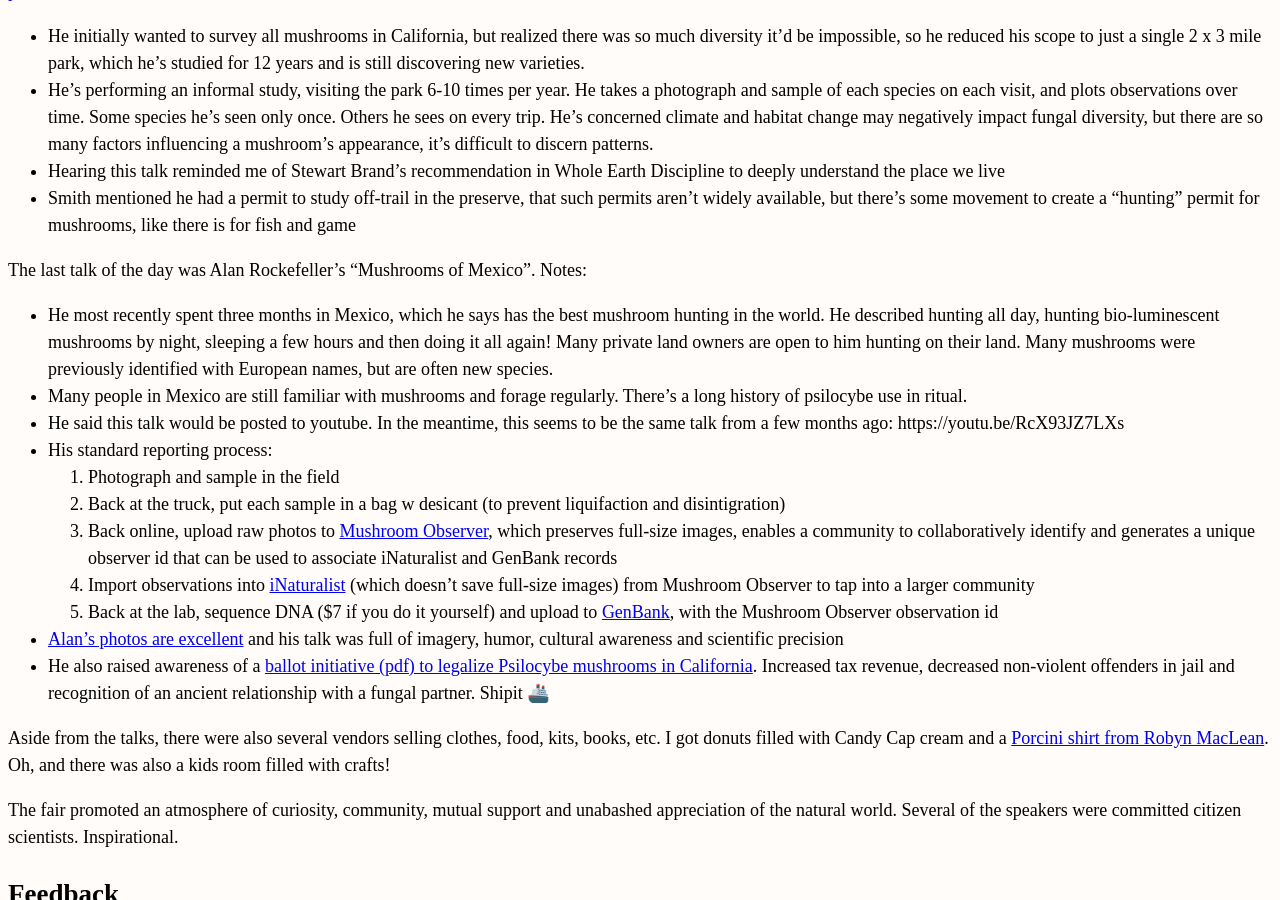
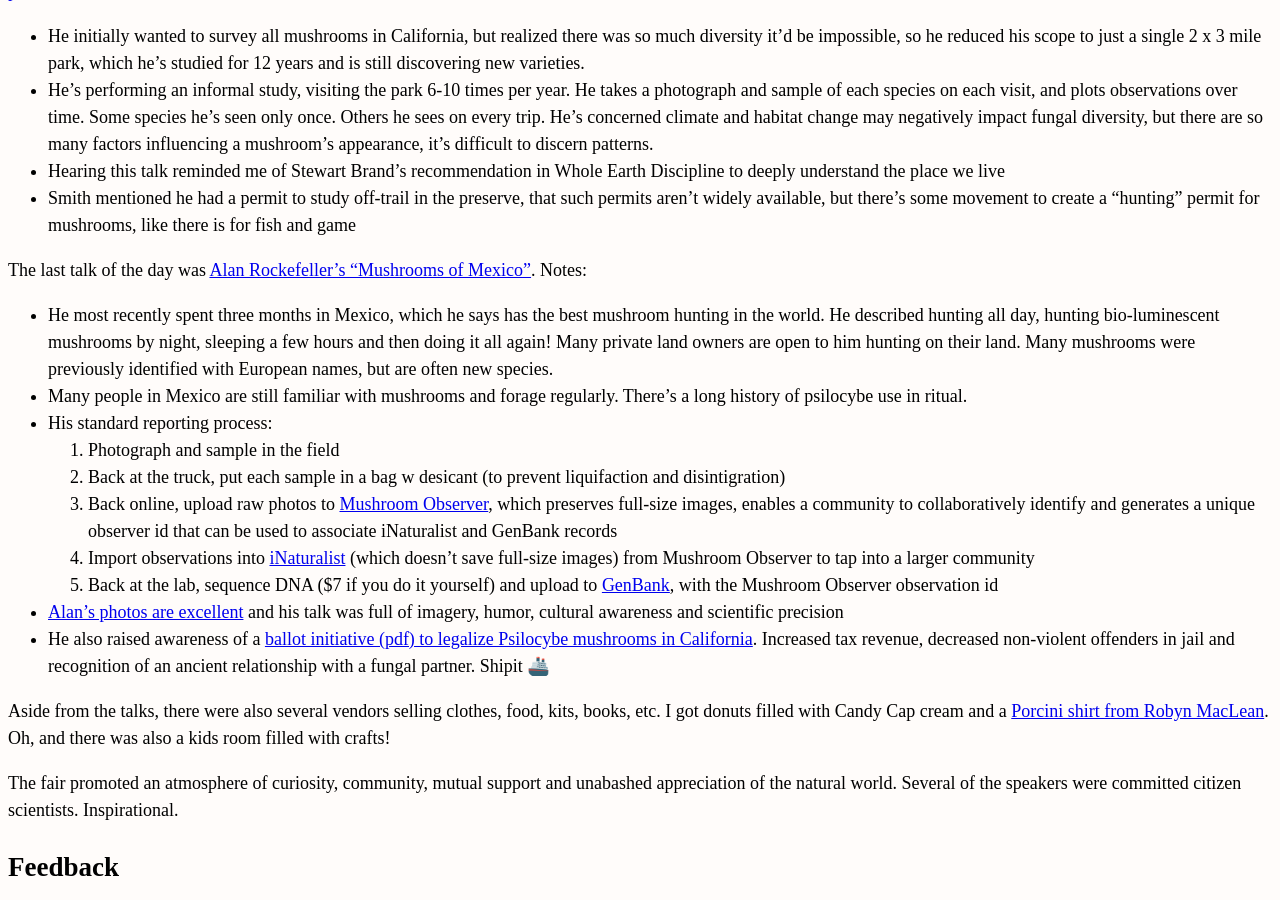
Before and after one commit to erikeldridge/erikeldridge.github.com, a Jekyll site: the page built from _posts/2018-01-15-santa-cruz-fungus-fair-2018.md, in a window 1280 px wide and 900 px high, scrolled down 1107 px. Built offline with Jekyll 4.4.1, drawn with Linux system fonts in a browser that asks for light colours; nearby versions of some CDN libraries.

Commit message:
Update from Forestry.io - 2018-01-15-santa-cruz-fungus-fair-2018.md

```diff
--- a/_posts/2018-01-15-santa-cruz-fungus-fair-2018.md
+++ b/_posts/2018-01-15-santa-cruz-fungus-fair-2018.md
@@ -52,11 +52,10 @@
 * Hearing this talk reminded me of Stewart Brand's recommendation in Whole Earth Discipline to deeply understand the place we live
 * Smith mentioned he had a permit to study off-trail in the preserve, that such permits aren't widely available, but there's some movement to create a "hunting" permit for mushrooms, like there is for fish and game
 
-The last talk of the day was Alan Rockefeller's "Mushrooms of Mexico". Notes:
+The last talk of the day was [Alan Rockefeller's "Mushrooms of Mexico"](https://www.youtube.com/watch?v=ZGfO_F1-xcM). Notes:
 
 * He most recently spent three months in Mexico, which he says has the best mushroom hunting in the world. He described hunting all day, hunting bio-luminescent mushrooms by night, sleeping a few hours and then doing it all again! Many private land owners are open to him hunting on their land. Many mushrooms were previously identified with European names, but are often new species.
 * Many people in Mexico are still familiar with mushrooms and forage regularly. There's a long history of psilocybe use in ritual.
-* He said this talk would be posted to youtube. In the meantime, this seems to be the same talk from a few months ago: https://youtu.be/RcX93JZ7LXs
 * His standard reporting process:
   1. Photograph and sample in the field
   2. Back at the truck, put each sample in a bag w desicant (to prevent liquifaction and disintigration)
```
Also changed, not shown: other parts of _posts/2018-01-15-santa-cruz-fungus-fair-2018.md (+1 -1 lines), .forestry/front_matter/templates/post.yml.
